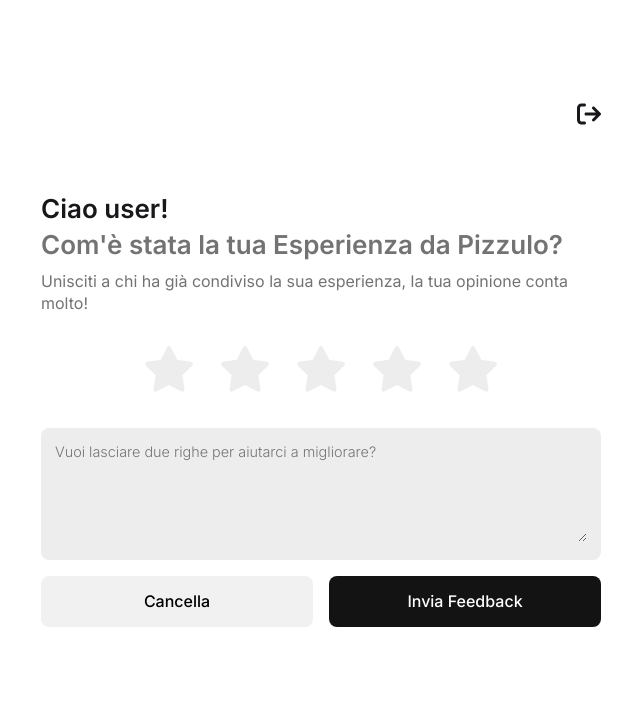
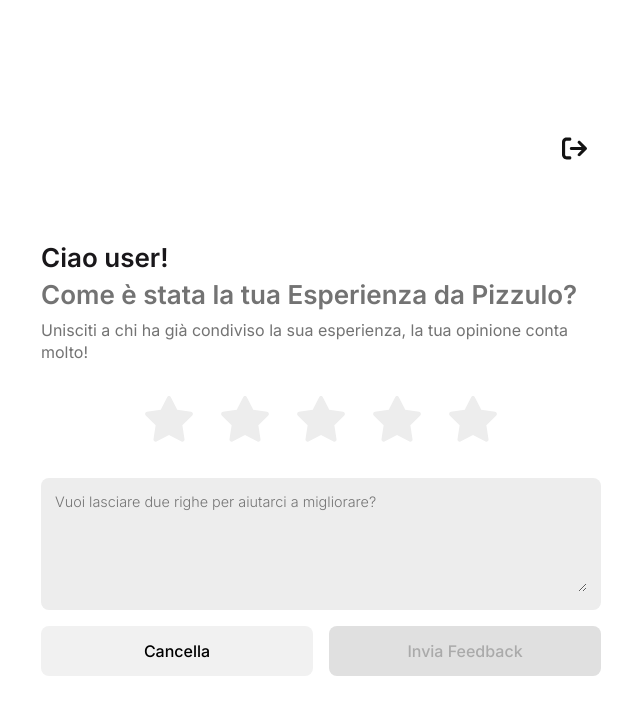
Before and after one commit to testlorenzo25-droid/ReviewApp, a React (Create React App) app in the folder src/client/: page /feedback in a window 1280 px wide. Shown: the top 714 px of the page, without its empty margins (319-959 px from the left). Built offline with nearby package versions, Linux system fonts and the light colour scheme; no server answers; sample sign-in values are in the browser's storage.

Commit message:
Pagina Feedback Completata, Logout,Star Animation, disabled Send , popup Confirmed Feedback

```diff
--- a/src/client/src/pages/Feedback.css
+++ b/src/client/src/pages/Feedback.css
@@ -10,7 +10,7 @@
   box-sizing: border-box;
   text-align: left;
   overflow: hidden;
-  position: relative; /* Aggiunto per il posizionamento dell'icona */
+  position: relative;
 }
 
 .feedback-greeting {
@@ -153,7 +153,7 @@
 }
 
 .feedback-button-submit:hover {
-  background-color: #333333;
+  background-color: #080808;
 }
 
 .feedback-button-submit:disabled {
@@ -162,21 +162,34 @@
   cursor: not-allowed;
 }
 
+.feedback-topbar {
+  width: 100%;
+  border-radius: 8px;
+  padding: 12px 14px;
+  box-sizing: border-box;
+  display: flex;
+  justify-content: flex-end;
+  align-items: center;
+  margin-bottom: 50px;
+}
+
 .feedback-logout {
-  position: absolute;
-  top: 100px;
-  right: 20px;
-  font-size: 24px;
-  color: #19171A;
+  display: flex;
+  align-items: center;
+  justify-content: center;
+  background: transparent;
+  border: none;
+  color: #131313;
+  font-size: 25px;
   cursor: pointer;
-  z-index: 1000;
+  padding: 0;
 }
 
 .feedback-logout:hover {
-  color: #333;
+  background-color: transparent;
+  color: #333333;
 }
 
-/* Media query per schermi più grandi */
 @media (min-width: 768px) {
   .feedback-container {
     max-width: 600px;
@@ -207,3 +220,140 @@
     right: 16px;
   }
 }
+
+@keyframes bounce {
+  0% { transform: scale(1); }
+  30% { transform: scale(1.3); }
+  50% { transform: scale(0.9); }
+  70% { transform: scale(1.1); }
+  100% { transform: scale(1); }
+}
+
+.feedback-star.clicked {
+  animation: bounce 0.4s ease;
+}
+
+.feedback-button-submit:disabled {
+  background-color: #e0e0e0;
+  color: #aaa;
+  cursor: not-allowed;
+  transform: none;
+}
+
+.feedback-button-submit:disabled:hover {
+  background-color: #e0e0e0;
+  transform: none;
+}
+
+/* Stili per le notifiche */
+.feedback-notification {
+  position: fixed;
+  bottom: 30px;
+  left: 20px;
+  right: 20px;
+  transform: none;
+  background-color: #131313;
+  color: #e0e0e0;
+  padding: 20px 24px;
+  border-radius: 16px;
+  box-shadow: 0 4px 12px rgba(0, 0, 0, 0.15);
+  z-index: 1000;
+  opacity: 0;
+  transition: opacity 0.3s ease, transform 0.3s ease;
+  max-width: calc(480px - 40px);
+  margin: 0 auto;
+  text-align: center;
+  font-weight: 500;
+  box-sizing: border-box;
+  min-height: 15%;
+  display: flex;
+  flex-direction: column;
+  align-items: center;
+  justify-content: center;
+}
+
+.feedback-notification.visible {
+  opacity: 1;
+  transform: translateY(-10px);
+}
+
+.feedback-notification.success {
+  background-color: #131313;
+}
+
+.feedback-notification.error {
+  background-color: #d32f2f;
+}
+
+.feedback-notification-overlay {
+  position: fixed;
+  top: 0;
+  left: 0;
+  right: 0;
+  bottom: 0;
+  background-color: rgba(0, 0, 0, 0.4);
+  z-index: 999;
+  opacity: 0;
+  pointer-events: none;
+  transition: opacity 0.3s ease;
+}
+
+.feedback-notification-overlay.visible {
+  opacity: 1;
+  pointer-events: auto;
+}
+
+.notification-content {
+  width: 100%;
+  font-size: 26px;
+  font-weight: 600;
+  margin-bottom: 24px;
+  display: flex;
+  align-items: center;
+  justify-content: center;
+  text-align: center;
+}
+
+.notification-buttons {
+  width: 100%;
+  display: flex;
+  justify-content: center;
+}
+
+.notification-button {
+  width: 100%;
+  padding: 14px 0;
+  border-radius: 8px;
+  border: none;
+  font-weight: 500;
+  cursor: pointer;
+  font-size: 16px;
+  font-family: 'Inter', sans-serif;
+  transition: background-color 0.2s ease;
+}
+
+.notification-button.confirm {
+  background-color: #e0e0e0;
+  color: #131313;
+}
+
+.notification-button.confirm:hover {
+  background-color: #d0d0d0;
+}
+
+@media (min-width: 768px) {
+  .feedback-notification {
+    max-width: calc(600px - 40px);
+  }
+}
+
+@media (max-width: 480px) {
+  .feedback-notification {
+    bottom: 20px;
+    left: 16px;
+    right: 16px;
+    max-width: calc(100% - 32px);
+    padding: 20px 24px;
+    min-height: 25%;
+  }
+}
--- a/src/client/src/pages/Feedback.js
+++ b/src/client/src/pages/Feedback.js
@@ -1,7 +1,8 @@
 // Feedback.js
 import React, { useState, useEffect } from "react";
-import { auth } from "../firebase";
+import { auth, db } from "../firebase";
 import { onAuthStateChanged } from "firebase/auth";
+import { collection, addDoc, serverTimestamp } from "firebase/firestore";
 import { useNavigate } from "react-router-dom";
 import { FontAwesomeIcon } from '@fortawesome/react-fontawesome';
 import { faStar } from '@fortawesome/free-solid-svg-icons';
@@ -13,6 +14,14 @@
   const [hover, setHover] = useState(0);
   const [comment, setComment] = useState("");
   const [userName, setUserName] = useState("");
+  const [userId, setUserId] = useState("");
+  const [isSubmitting, setIsSubmitting] = useState(false);
+  const [notification, setNotification] = useState({
+    visible: false,
+    type: '', // 'success' o 'error'
+    message: '',
+    withButton: false // Nuovo attributo per notifiche con pulsante
+  });
 
   const navigate = useNavigate();
 
@@ -21,6 +30,7 @@
       if (user) {
         const nameFromEmail = user.email.split('@')[0];
         setUserName(nameFromEmail);
+        setUserId(user.uid);
       } else {
         const hasToken = localStorage.getItem("authToken") || sessionStorage.getItem("authToken");
         if (!hasToken) {
@@ -32,51 +42,123 @@
     return () => unsubscribe();
   }, [navigate]);
 
-  // Funzione di logout
+  // Funzione per mostrare la notifica (versione aggiornata)
+  const showNotification = (type, message, withButton = false) => {
+    setNotification({
+      visible: true,
+      type,
+      message,
+      withButton
+    });
+  };
+
+  // Funzione per nascondere manualmente la notifica
+  const hideNotification = () => {
+    setNotification({
+      visible: false,
+      type: '',
+      message: '',
+      withButton: false
+    });
+  };
+
+  const isSubmitDisabled = () => {
+    if (rating === 0) return true;
+    if (rating <= 3 && comment.trim() === "") return true;
+    return false;
+  };
+
   const handleLogout = async () => {
     try {
-      // Disconnette l'utente da Firebase
       await auth.signOut();
-
-      // Rimuove il token di autenticazione
       localStorage.removeItem("authToken");
       sessionStorage.removeItem("authToken");
-
-      // Reindirizza alla pagina di login
       navigate("/login");
     } catch (error) {
       console.error("Errore durante il logout:", error);
-      alert("Si è verificato un errore durante il logout. Riprova.");
+      showNotification('error', 'Errore durante il logout. Riprova.');
     }
   };
 
   const getPlaceholder = () => {
-    if (rating > 0 && rating <= 3) return "Ci dispiace! Cosa possiamo migliorare?";
-    if (rating >= 4) return "Vuoi raccontarci cosa ti è piaciuto?";
+    if (rating > 0 && rating <= 3) return "Ci dispiace! Cosa possiamo migliorare? (obbligatorio)";
+    if (rating >= 4) return "Vuoi raccontarci cosa ti è piaciuto? (opzionale)";
     return "Vuoi lasciare due righe per aiutarci a migliorare?";
   };
 
   const handleSkip = () => {
     setRating(0);
     setComment("");
-    console.log("Form resettato");
   };
 
-  const handleSubmit = () => {
-    console.log("Recensione inviata:", { rating, comment });
-    alert("Grazie per il tuo feedback!");
+  const handleSubmit = async () => {
+    // Doppio controllo di sicurezza
+    if (isSubmitDisabled()) {
+      showNotification('error', 'Inserisci un commento per valutazioni basse (1-3 stelle)');
+      return;
+    }
 
-    setRating(0);
-    setComment("");
+    setIsSubmitting(true);
+
+    try {
+      // Salva il feedback su Firestore
+      await addDoc(collection(db, "feedbacks"), {
+        userId: userId,
+        userName: userName,
+        rating: rating,
+        comment: comment.trim(),
+        createdAt: serverTimestamp()
+      });
+
+      showNotification('success', 'Feedback Confermato!', true);
+
+      // Resetta il form
+      setRating(0);
+      setComment("");
+    } catch (error) {
+      console.error("Errore durante il salvataggio del feedback:", error);
+      showNotification('error', 'Feedback Non inviato, riprovare?', true);
+    } finally {
+      setIsSubmitting(false);
+    }
   };
 
   return (
     <div className="feedback-container">
-      <div className="feedback-logout" onClick={handleLogout}>
-        <FontAwesomeIcon icon={faArrowRightFromBracket} />
+      {/* Overlay per la notifica */}
+      <div className={`feedback-notification-overlay ${notification.visible ? 'visible' : ''}`}></div>
+
+      {/* Notifica */}
+      {notification.visible && (
+        <div className={`feedback-notification ${notification.type} visible`}>
+          <div className="notification-content">
+            {notification.message}
+          </div>
+
+          {notification.withButton && (
+            <div className="notification-buttons">
+              <button
+                className="notification-button confirm"
+                onClick={() => {
+                  // Azione per il pulsante di conferma
+                  hideNotification();
+                }}
+              >
+                Gira la ruota!
+              </button>
+            </div>
+          )}
+        </div>
+      )}
+
+      <div className="feedback-topbar">
+        <button type="button" className="feedback-logout" onClick={handleLogout}>
+          <FontAwesomeIcon icon={faArrowRightFromBracket} />
+        </button>
       </div>
+
       <h1 className="feedback-greeting">Ciao {userName}!</h1>
-      <h2 className="feedback-title">Com'è stata la tua Esperienza da Pizzulo?</h2>
+      <h2 className="feedback-title">Come è stata la tua Esperienza da Pizzulo?</h2>
       <p className="feedback-subtitle">
         Unisciti a chi ha già condiviso la sua esperienza, la tua opinione conta molto!
       </p>
@@ -87,7 +169,16 @@
             key={star}
             type="button"
             className={`feedback-star ${(hover || rating) >= star ? "active" : ""}`}
-            onClick={() => setRating(star)}
+            onClick={(e) => {
+              const el = e.currentTarget;
+              el.classList.remove("clicked");
+              void el.offsetWidth;
+              el.classList.add("clicked");
+              setRating(star);
+              setTimeout(() => {
+                el.classList.remove("clicked");
+              }, 400);
+            }}
             onMouseEnter={() => setHover(star)}
             onMouseLeave={() => setHover(0)}
           >
@@ -110,8 +201,12 @@
         <button className="feedback-button-skip" onClick={handleSkip}>
           Cancella
         </button>
-        <button className="feedback-button-submit" onClick={handleSubmit}>
-          Invia Feedback
+        <button
+          className="feedback-button-submit"
+          onClick={handleSubmit}
+          disabled={isSubmitDisabled() || isSubmitting}
+        >
+          {isSubmitting ? "Invio..." : "Invia Feedback"}
         </button>
       </div>
     </div>
--- a/src/client/src/pages/Login.css
+++ b/src/client/src/pages/Login.css
@@ -165,7 +165,7 @@
   transform: translateY(-50%) rotate(11deg);
   width: 270px;
   height: 80px;
-  border-radius: 45px;
+  border-radius: 8px;
   background-color: rgba(14, 154, 205, 0.28);
   box-shadow: 0 4px 20px rgba(0, 0, 0, 0.2);
   z-index: 1000;
```
